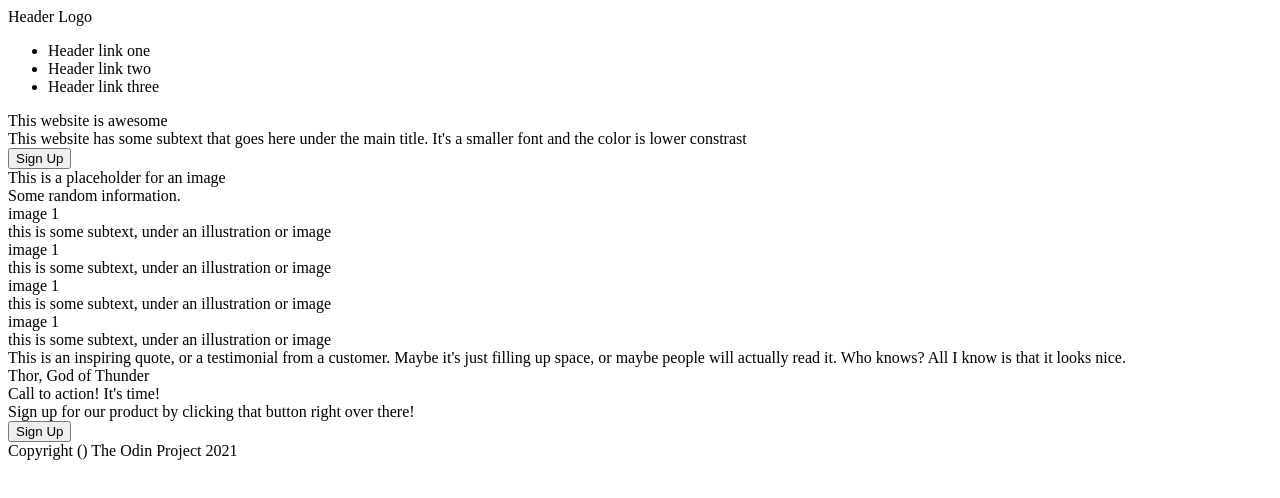
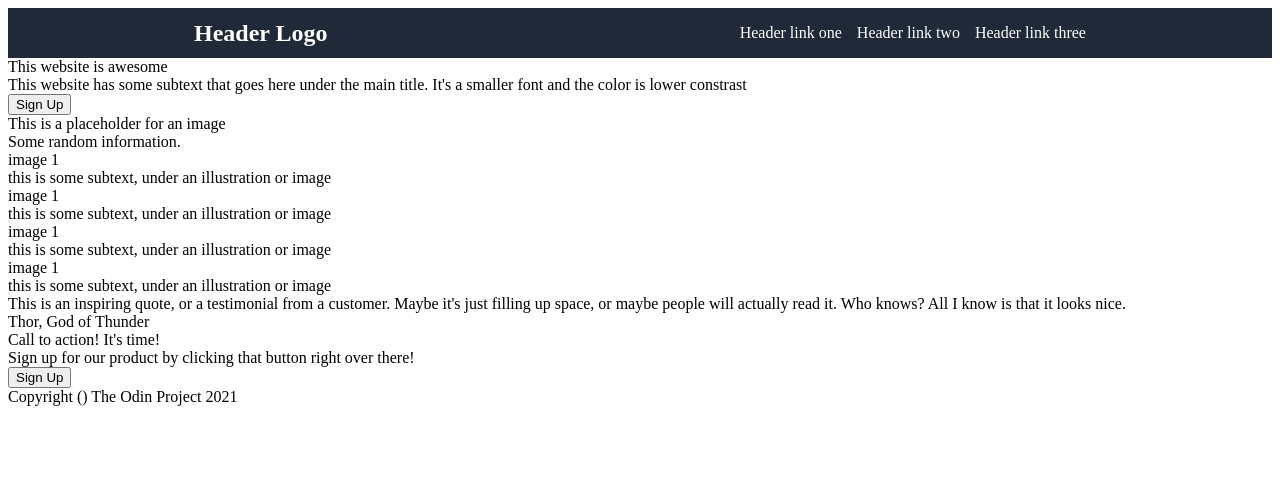
Before and after one commit to utinizer/landing-page, a plain HTML site: page index.html in a window 1280 px wide. Drawn offline with Linux system fonts and the light colour scheme.

Commit message:
Added the css for the header

```diff
--- a/index.html
+++ b/index.html
@@ -3,7 +3,7 @@
 
     <head>
         <meta charset="utf-8">
-        <link rel="stylsheet" href="styles.css">
+        <link rel="stylesheet" href="style.css">
         <title>Landing Page</title>
     </head>
 
--- /dev/null
+++ b/style.css
@@ -0,0 +1,23 @@
+.header{
+    display:flex;
+    background-color:#1F2937;
+    align-items:center;
+    justify-content:space-around;
+}
+
+
+.header-logo{
+    color:white;
+    font-weight:bold;
+    font-size:24px;
+}
+
+.header ul{
+    list-style-type:none;
+    display:flex;
+    gap:15px;
+}
+
+.header li{
+    color:white;
+}
```
Also changed, not shown: styles.css (deleted).
